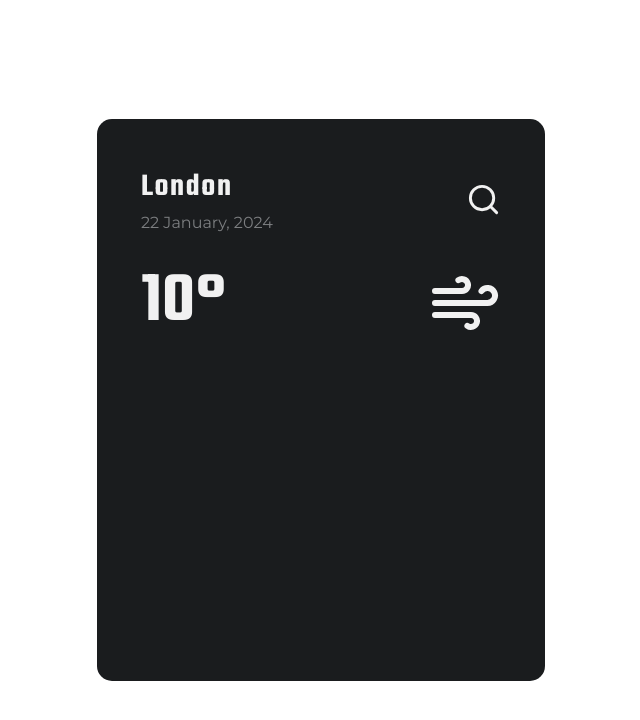
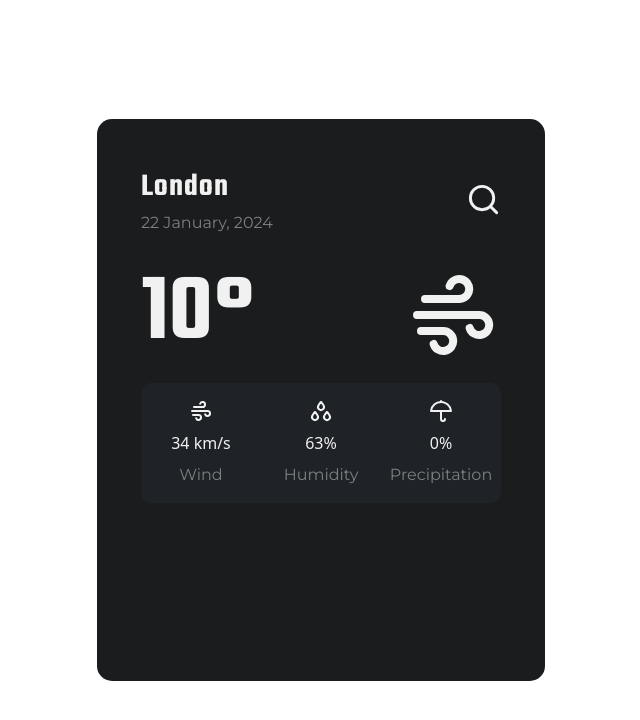
Before and after one commit to ronnypdev/Weather-App, a React (Vite) app: page / in a window 1280 px wide. Shown: the top 720 px of the page, without its empty margins (319-959 px from the left). Built offline with nearby package versions, Linux system fonts and the light colour scheme.

Commit message:
Implemented current weather section

```diff
--- a/src/components/WeatherWidget.tsx
+++ b/src/components/WeatherWidget.tsx
@@ -1,18 +1,37 @@
 import { Umbrella, CloudHail, Wind, CloudRain, CloudSnow, Snowflake, Search } from "lucide-react";
+import WindIcon from "./icons/WindIcon";
+import HumidityIcon from "./icons/HumidityIcon";
 
 export default function WeatherWidget() {
   return (
     <div className="w-[448px] h-[562px] bg-matte-black rounded-[15px] mx-auto p-11">
       <header className="flex justify-between items-center">
         <div className="city-info">
-          <h1 className="font-teko font-bold text-[2em] tracking-wider">London</h1>
+          <h1 className="font-teko font-bold text-[2em] tracking-[1px]">London</h1>
           <p className="font-montserrat text-[1em] text-mid-gray">22 January, 2024</p>
         </div>
         <Search className="w-[35px] h-[35px] cursor-pointer" />
       </header>
       <div className="current-weather flex justify-between items-center mt-8">
-        <h2 className="text-7xl font-teko font-bold">10°</h2>
-        <Wind className="w-[72px] h-[72px]"/>
+        <h2 className="text-8xl font-teko font-bold">10&deg;</h2>
+        <WindIcon size="h-auto max-w-24 w-full" />
+      </div>
+      <div className="current-weather-conditions bg-solid-black rounded-[10px] mt-5">
+        <div className="flex flex-col justify-between items-center gap-[0.5rem]">
+          <WindIcon size="w-6 h-6"/>
+          <span className="wind-speed">34 km/s</span>
+          <p className="font-montserrat text-[1em] text-mid-gray">Wind</p>
+        </div>
+        <div className="flex flex-col justify-between items-center gap-[0.5rem]">
+          <HumidityIcon size="w-6 h-6"/>
+          <span className="wind-speed">63%</span>
+          <p className="font-montserrat text-[1em] text-mid-gray">Humidity</p>
+        </div>
+        <div className="flex  flex-col justify-between items-center gap-[0.5rem]">
+          <Umbrella className="w-6 h-6"/>
+          <span className="wind-speed">0%</span>
+          <p className="font-montserrat text-[1em] text-mid-gray">Precipitation</p>
+        </div>
       </div>
     </div>
   )
--- /dev/null
+++ b/src/components/icons/HumidityIcon.tsx
@@ -0,0 +1,19 @@
+type iconProps = {
+  size: string;
+}
+
+export default function HumidityIcon({size}: iconProps) {
+  return (
+    <svg xmlns="http://www.w3.org/2000/svg" className={size} width="24"
+          height="24" viewBox="0 0 24 24" strokeWidth="2" stroke="currentColor" fill="none"
+          strokeLinecap="round" strokeLinejoin="round">
+          <path stroke="none" d="M0 0h24v24H0z" fill="none" />
+          <path
+                d="M4.072 20.3a2.999 2.999 0 0 0 3.856 0a3.002 3.002 0 0 0 .67 -3.798l-2.095 -3.227a.6 .6 0 0 0 -1.005 0l-2.098 3.227a3.003 3.003 0 0 0 .671 3.798z" />
+          <path
+                d="M16.072 20.3a2.999 2.999 0 0 0 3.856 0a3.002 3.002 0 0 0 .67 -3.798l-2.095 -3.227a.6 .6 0 0 0 -1.005 0l-2.098 3.227a3.003 3.003 0 0 0 .671 3.798z" />
+          <path
+                d="M10.072 10.3a2.999 2.999 0 0 0 3.856 0a3.002 3.002 0 0 0 .67 -3.798l-2.095 -3.227a.6 .6 0 0 0 -1.005 0l-2.098 3.227a3.003 3.003 0 0 0 .671 3.798z" />
+    </svg>
+  )
+}
--- /dev/null
+++ b/src/components/icons/WindIcon.tsx
@@ -0,0 +1,17 @@
+type iconProps = {
+  size: string;
+}
+
+export default function WindIcon({size}: iconProps) {
+
+  return (
+    <svg xmlns="http://www.w3.org/2000/svg" className={size}
+          viewBox="0 0 24 24" strokeWidth="2" stroke="currentColor" fill="none"
+          strokeLinecap="round" strokeLinejoin="round">
+          <path stroke="none" d="M0 0h24v24H0z" fill="none" />
+          <path d="M5 8h8.5a2.5 2.5 0 1 0 -2.34 -3.24" />
+          <path d="M3 12h15.5a2.5 2.5 0 1 1 -2.34 3.24" />
+          <path d="M4 16h5.5a2.5 2.5 0 1 1 -2.34 3.24" />
+    </svg>
+  )
+}
--- a/src/index.css
+++ b/src/index.css
@@ -16,3 +16,9 @@
 body {
   color: var(--color-pale-white);
 }
+
+.current-weather-conditions {
+  display: grid;
+  grid-template-columns: repeat(3, 1fr);
+  padding: 1rem 0;
+}
```
